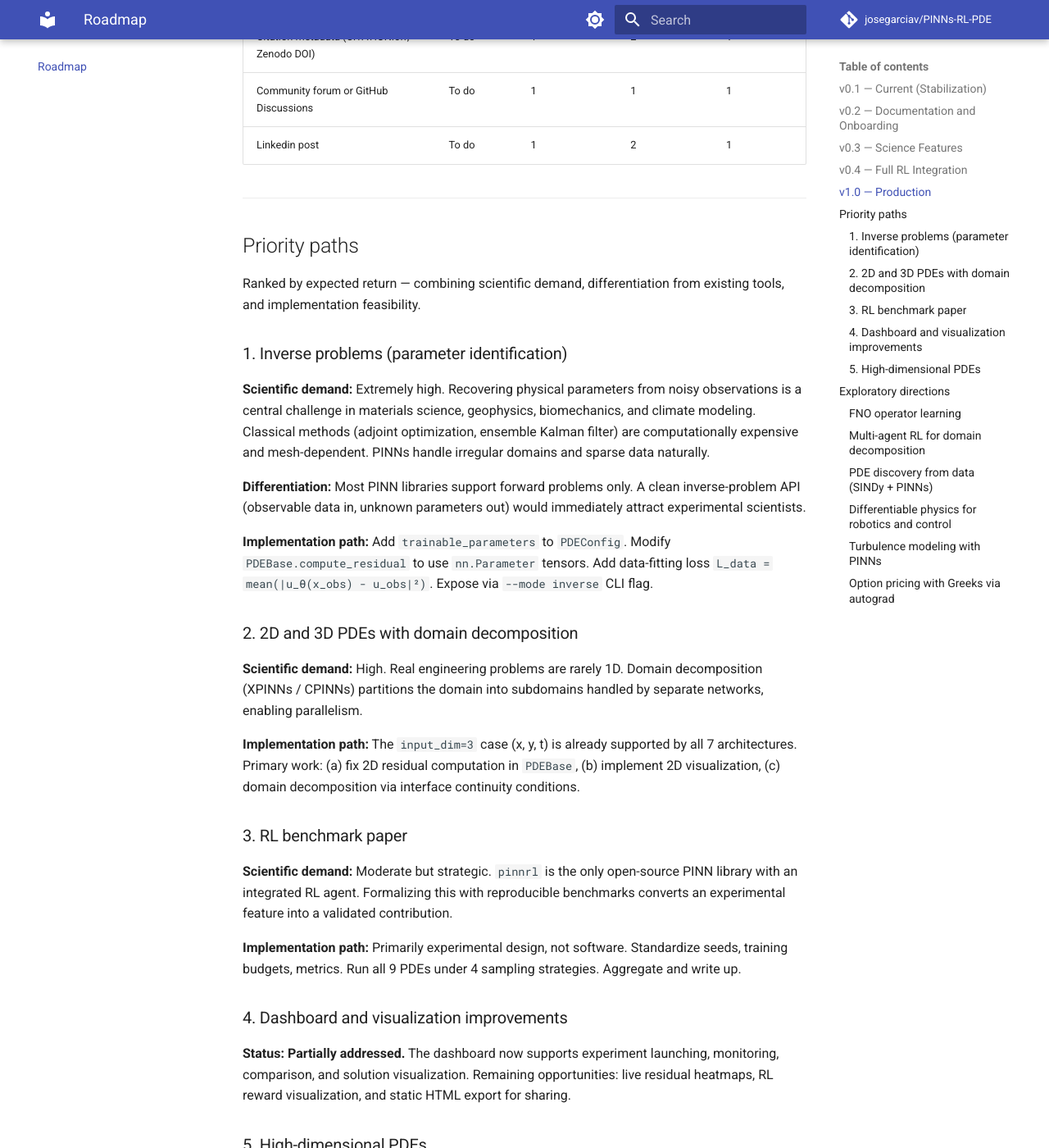
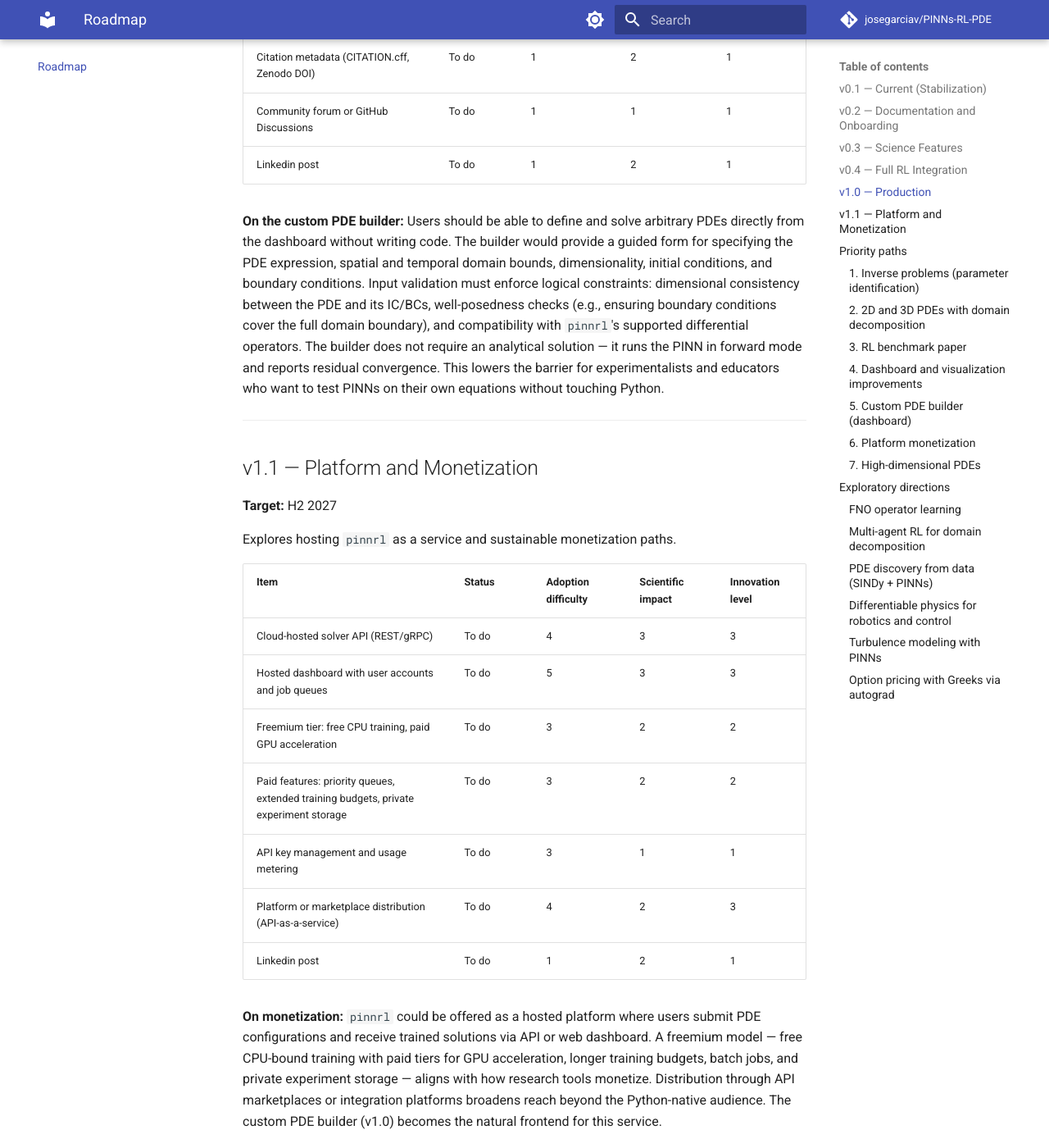
Before and after one commit to josegarciav/PINNs-RL-PDE, an MkDocs documentation site: the page built from docs/roadmap.md, in a window 1280 px wide and 1400 px high, scrolled down 5314 px. Shown: the whole window at 82% size. Built offline with MkDocs 1.6.1 and Material for MkDocs 9.7.7, drawn with Linux system fonts in a browser that asks for light colours; comment, search, counter and statistics services are not loaded; some of the changed text lies outside the part shown.

Commit message:
docs: priority pathways

```diff
--- a/docs/roadmap.md
+++ b/docs/roadmap.md
@@ -119,12 +117,35 @@ Stable API, production packaging, community infrastructure, and validation again
 | Benchmark vs FEniCS (FEM) on heat, wave, Burgers | To do | 3 | 4 | 3 |
 | Benchmark vs DeepXDE on matching problem set | To do | 3 | 4 | 2 |
 | Plugin system for custom PDEs and architectures | To do | 4 | 3 | 3 |
+| Dashboard: custom PDE builder with guided input | To do | 4 | 4 | 4 |
 | Stable public API with semantic versioning | To do | 2 | 2 | 1 |
 | Conda-forge package | To do | 2 | 1 | 1 |
 | Docker image with GPU support | To do | 2 | 1 | 1 |
 | Citation metadata (CITATION.cff, Zenodo DOI) | To do | 1 | 2 | 1 |
 | Community forum or GitHub Discussions | To do | 1 | 1 | 1 |
 | Linkedin post | To do | 1 | 2 | 1 |
+
+**On the custom PDE builder:** Users should be able to define and solve arbitrary PDEs directly from the dashboard without writing code. The builder would provide a guided form for specifying the PDE expression, spatial and temporal domain bounds, dimensionality, initial conditions, and boundary conditions. Input validation must enforce logical constraints: dimensional consistency between the PDE and its IC/BCs, well-posedness checks (e.g., ensuring boundary conditions cover the full domain boundary), and compatibility with `pinnrl`'s supported differential operators. The builder does not require an analytical solution — it runs the PINN in forward mode and reports residual convergence. This lowers the barrier for experimentalists and educators who want to test PINNs on their own equations without touching Python.
+
+---
+
+## v1.1 — Platform and Monetization
+
+**Target:** H2 2027
+
+Explores hosting `pinnrl` as a service and sustainable monetization paths.
+
+| Item | Status | Adoption difficulty | Scientific impact | Innovation level |
+|---|---|---|---|---|
+| Cloud-hosted solver API (REST/gRPC) | To do | 4 | 3 | 3 |
+| Hosted dashboard with user accounts and job queues | To do | 5 | 3 | 3 |
+| Freemium tier: free CPU training, paid GPU acceleration | To do | 3 | 2 | 2 |
+| Paid features: priority queues, extended training budgets, private experiment storage | To do | 3 | 2 | 2 |
+| API key management and usage metering | To do | 3 | 1 | 1 |
+| Platform or marketplace distribution (API-as-a-service) | To do | 4 | 2 | 3 |
+| Linkedin post | To do | 1 | 2 | 1 |
+
+**On monetization:** `pinnrl` could be offered as a hosted platform where users submit PDE configurations and receive trained solutions via API or web dashboard. A freemium model — free CPU-bound training with paid tiers for GPU acceleration, longer training budgets, batch jobs, and private experiment storage — aligns with how research tools monetize. Distribution through API marketplaces or integration platforms broadens reach beyond the Python-native audience. The custom PDE builder (v1.0) becomes the natural frontend for this service.
 
 ---
 
@@ -156,7 +177,17 @@ Ranked by expected return — combining scientific demand, differentiation from
 
 **Status: Partially addressed.** The dashboard now supports experiment launching, monitoring, comparison, and solution visualization. Remaining opportunities: live residual heatmaps, RL reward visualization, and static HTML export for sharing.
 
-### 5. High-dimensional PDEs
+### 5. Custom PDE builder (dashboard)
+
+**Scientific demand:** High among experimentalists and educators. Users who have their own PDEs but lack Python fluency currently cannot use `pinnrl` without writing glue code. A guided dashboard form that validates dimensional consistency, boundary coverage, and operator support would make `pinnrl` accessible to a much wider audience — particularly in teaching settings where students explore PDE behavior interactively.
+
+**Implementation path:** Build a form-based PDE specification UI in the dashboard. Parse user-supplied PDE expressions (e.g., via `sympy` or a lightweight DSL) into the residual computation graph. Validate IC/BC coverage against the declared domain. No analytical solution required — training runs in forward mode with residual-only convergence metrics.
+
+### 6. Platform monetization
+
+**Scientific demand:** Low directly, but high strategic value. Hosting `pinnrl` as a cloud service removes installation friction and enables users without local GPU hardware to train models. A freemium API model (free CPU, paid GPU) creates a sustainable funding path for continued development. Marketplace or platform distribution expands reach to users outside the Python/ML ecosystem.
+
+### 7. High-dimensional PDEs
 
 **Scientific demand:** Growing. PINNs avoid the curse of dimensionality that limits FEM. PDEs in 10–100 dimensions arise in multi-asset options pricing, quantum many-body problems, and stochastic control. All 7 architectures already support arbitrary `input_dim`. The work is in defining sampling strategies, boundary conditions, and reference solutions for high-dimensional test cases.
 
```
Also changed, not shown: other parts of docs/roadmap.md (+1 -3 lines), 1 other file.
